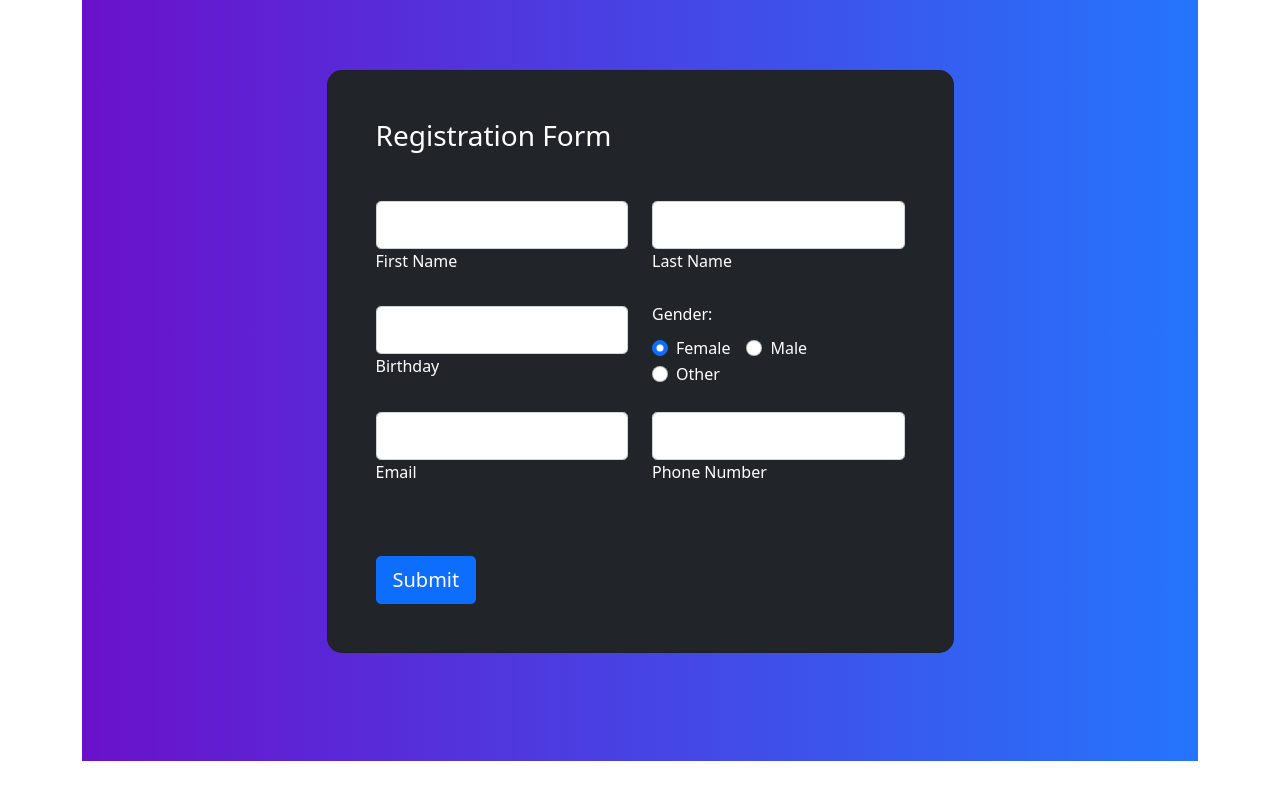
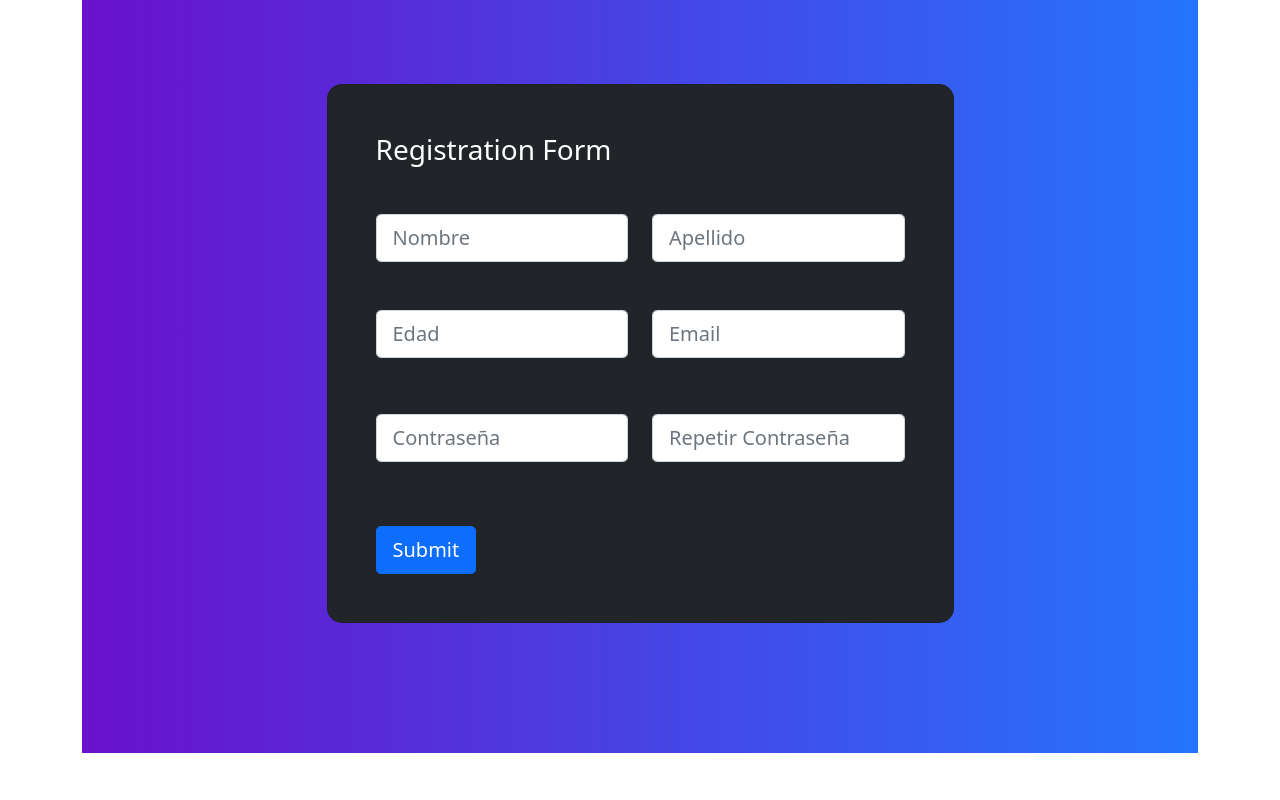
Before and after one commit to delvalj/ProyectoFinal-DelVal, a Vue app: page / in a window 1280 px wide. Shown: the part 936-1736 px from the top of the page. Built offline with nearby package versions, Linux system fonts and the light colour scheme.

Commit message:
validaciones register.vue con vuelidate

```diff
--- a/package.json
+++ b/package.json
@@ -12,7 +12,9 @@
     "bootstrap": "^5.1.3",
     "bootstrap-vue": "^2.21.2",
     "core-js": "^3.6.5",
-    "vue": "^2.6.14"
+    "vue": "^2.6.14",
+    "vuelidate": "^0.7.0"
+
   },
   "devDependencies": {
     "@vue/cli-plugin-babel": "~4.5.15",
--- a/src/components/Login.vue
+++ b/src/components/Login.vue
@@ -11,15 +11,41 @@
                 <h2 class="fw-bold mb-2 text-uppercase">Login</h2>
                 <p class="text-white-50 mb-5">Please enter your login and password!</p>
 
-                <div class="form-outline form-white mb-4">
-                  <input type="email" id="typeEmailX" class="form-control form-control-lg" />
-                  <label class="form-label" for="typeEmailX">Email</label>
-                </div>
+                <b-form @submit.stop.prevent="onSubmit">
+                  <b-form-group id="example-input-group-1" label="Email" label-for="example-input-1">
 
-                <div class="form-outline form-white mb-4">
-                  <input type="password" id="typePasswordX" class="form-control form-control-lg" />
-                  <label class="form-label" for="typePasswordX">Password</label>
-                </div>
+                    <b-form-input class="form-control form-white mb-4 form-control-lg "
+                                  placeholder="Email"
+                                  id="email"
+                                  name="email"
+                                  v-model="$v.form.email.$model"
+                                  :state="validateEmail('email')"
+                                 >
+<!--                      <input type="email" id="typeEmailX" class="form-control form-control-lg"/>-->
+<!--                      <label class="form-label" for="typeEmailX">Email</label>-->
+                    </b-form-input>
+
+                    <b-form-invalid-feedback
+                        id="input-1-live-feedback"
+                    > Ingrese un Email con el formato (yyy@yy.co)
+                    </b-form-invalid-feedback>
+
+
+
+
+
+
+<!--                    <b-button type="submit" variant="primary">Login</b-button>-->
+
+
+                    <div class="form-outline form-white mb-4">
+                      <input type="password" id="typePasswordX" class="form-control form-control-lg"/>
+                      <label class="form-label" for="typePasswordX">Password</label>
+                    </div>
+
+
+                  </b-form-group>
+                </b-form>
 
                 <p class="small mb-5 pb-lg-2"><a class="text-white-50" href="#!">Forgot password?</a></p>
 
@@ -43,13 +69,60 @@
       </div>
     </div>
   </section>
+
+
 </template>
 
 <script>
+import {validationMixin} from "vuelidate";
+import {required, minLength, email} from "vuelidate/lib/validators";
+
 export default {
-  name: "Login"
-}
+  name: "Login",
+  mixins: [validationMixin],
+  data() {
+    return {
+      form: {
+        name: null,
+        email: null
+      }
+    };
+  },
+  validations: {
+    form: {
+      name: {
+        required,
+        minLength: minLength(3)
+      },
+      email: {
+        required,
+        minLength: minLength(3),
+        email
+      },
+    }
+  },
+  methods: {
+    validateState(name) {
+      const {$dirty, $error} = this.$v.form[name];
+      return $dirty ? !$error : null;
+    },
+    validateEmail(email) {
+      const {$dirty, $error} = this.$v.form[email];
+      return $dirty ? !$error : null;
+    },
+
+
+    onSubmit() {
+      this.$v.form.$touch();
+      if (this.$v.form.$anyError) {
+        return;
+      }
+      alert("Form submitted!");
+    }
+  }
+};
 </script>
+
 
 <style scoped>
 .gradient-custom {
--- a/src/components/Register.vue
+++ b/src/components/Register.vue
@@ -1,109 +1,110 @@
 <template>
   <section class="vh-100 gradient-custom">
+
     <div class="container py-5 h-100">
       <div class="row justify-content-center align-items-center h-100">
         <div class="col-12 col-lg-9 col-xl-7">
-<!--          <div class="card shadow-2-strong card-registration" style="border-radius: 15px;">-->
-            <div class="card bg-dark text-white shadow-2-strong card-registration" style="border-radius: 15px;">
+          <!--          <div class="card shadow-2-strong card-registration" style="border-radius: 15px;">-->
+          <div class="card bg-dark text-white shadow-2-strong card-registration" style="border-radius: 15px;">
 
             <div class="card-body p-4 p-md-5">
               <h3 class="mb-4 pb-2 pb-md-0 mb-md-5">Registration Form</h3>
-              <form>
+
+              <form @submit.prevent="handleSubmit">
 
                 <div class="row">
                   <div class="col-md-6 mb-4">
+                    <div class="form-group">
+                      <input type="text"
+                             placeholder="Nombre"
+                             v-model="user.firstName"
+                             id="firstName"
+                             name="firstName"
+                             class="form-control form-control-lg "
+                             :class="{ 'is-invalid': submitted && $v.user.firstName.$error }"/>
+                      <div v-if="submitted && !$v.user.firstName.required" class="invalid-feedback"> Nombre Incompleto
+                      </div>
+                    </div>
+                  </div>
 
-                    <div class="form-outline">
-                      <input type="text" id="firstName" class="form-control form-control-lg p-1" />
-                      <label class="form-label" for="firstName">First Name</label>
+                  <div class="col-md-6 mb-4">
+                    <div class="form-group">
+                      <input type="text"
+                             placeholder="Apellido"
+                             v-model="user.lastName"
+                             id="lastName" name="lastName"
+                             class="form-control  form-control-lg"
+                             :class="{ 'is-invalid': submitted && $v.user.lastName.$error }"/>
+                      <div v-if="submitted && !$v.user.lastName.required" class="invalid-feedback">Apellido Incompleto
+                      </div>
                     </div>
-
-                  </div>
-                  <div class="col-md-6 mb-4">
-
-                    <div class="form-outline">
-                      <input type="text" id="lastName" class="form-control form-control-lg" />
-                      <label class="form-label" for="lastName">Last Name</label>
-                    </div>
-
                   </div>
                 </div>
 
                 <div class="row">
-                  <div class="col-md-6 mb-4 d-flex align-items-center">
 
-                    <div class="form-outline datepicker w-100">
-                      <input
-                          type="text"
-                          class="form-control form-control-lg"
-                          id="birthdayDate"
-                      />
-                      <label for="birthdayDate" class="form-label">Birthday</label>
+                  <div class="col-md-6 mb-4 mt-4 ">
+                    <div class="form-group">
+                      <input type="Number"
+                             placeholder="Edad"
+                             v-model="user.birthday"
+                             id="birthday" name="birthday"
+                             class="form-control  form-control-lg"
+                             :class="{ 'is-invalid': submitted && $v.user.birthday.$error }"/>
+                      <div v-if="submitted && !$v.user.birthday.required" class="invalid-feedback">Edad Incompleta</div>
                     </div>
+                  </div>
 
-                  </div>
-                  <div class="col-md-6 mb-4">
-
-                    <h6 class="mb-2 pb-1">Gender: </h6>
-
-                    <div class="form-check form-check-inline">
-                      <input
-                          class="form-check-input"
-                          type="radio"
-                          name="inlineRadioOptions"
-                          id="femaleGender"
-                          value="option1"
-                          checked
-                      />
-                      <label class="form-check-label" for="femaleGender">Female</label>
+                  <div class="col-md-6 mb-4 mt-4 pb-2">
+                    <div class="form-group">
+                      <input type="email"
+                             placeholder="Email"
+                             v-model="user.email"
+                             id="email" name="email"
+                             class="form-control form-control-lg"
+                             :class="{ 'is-invalid': submitted && $v.user.email.$error }"/>
+                      <div v-if="submitted && $v.user.email.$error" class="invalid-feedback">
+                        <span v-if="!$v.user.email.required">Email Incompleto</span>
+                        <span v-if="!$v.user.email.email">Email is invalid</span>
+                      </div>
                     </div>
-
-                    <div class="form-check form-check-inline">
-                      <input
-                          class="form-check-input"
-                          type="radio"
-                          name="inlineRadioOptions"
-                          id="maleGender"
-                          value="option2"
-                      />
-                      <label class="form-check-label" for="maleGender">Male</label>
-                    </div>
-
-                    <div class="form-check form-check-inline">
-                      <input
-                          class="form-check-input"
-                          type="radio"
-                          name="inlineRadioOptions"
-                          id="otherGender"
-                          value="option3"
-                      />
-                      <label class="form-check-label" for="otherGender">Other</label>
-                    </div>
-
                   </div>
                 </div>
 
+
                 <div class="row">
-                  <div class="col-md-6 mb-4 pb-2">
 
-                    <div class="form-outline">
-                      <input type="email" id="emailAddress" class="form-control form-control-lg" />
-                      <label class="form-label" for="emailAddress">Email</label>
+                  <div class="form-group col-md-6 mb-4 mt-4 pb-2">
+                    <input type="password"
+                           v-model="user.password"
+                           placeholder="Contraseña"
+                           id="password" name="password"
+                           class="form-control form-control-lg"
+                           :class="{ 'is-invalid': submitted && $v.user.password.$error }"/>
+                    <div v-if="submitted && $v.user.password.$error" class="invalid-feedback">
+                      <span v-if="!$v.user.password.required">Completar Contraseña</span>
+                      <span v-if="!$v.user.password.minLength">La contraseña debe tener al menos 6 caracteres.</span>
                     </div>
+                  </div>
 
+                  <div class="form-group col-md-6 mb-4 mt-4 pb-2">
+                    <input type="password"
+                           v-model="user.confirmPassword"
+                           placeholder="Repetir Contraseña"
+                           id="confirmPassword"
+                           name="confirmPassword"
+                           class="form-control form-control-lg"
+                           :class="{ 'is-invalid': submitted && $v.user.confirmPassword.$error }"/>
+                    <div v-if="submitted && $v.user.confirmPassword.$error" class="invalid-feedback">
+                      <span v-if="!$v.user.confirmPassword.required">Completar Repetir contraseña</span>
+                      <span v-else-if="!$v.user.confirmPassword.sameAsPassword">Las contraseñas deben coincidir!</span>
+                    </div>
                   </div>
-                  <div class="col-md-6 mb-4 pb-2">
 
-                    <div class="form-outline">
-                      <input type="tel" id="phoneNumber" class="form-control form-control-lg" />
-                      <label class="form-label" for="phoneNumber">Phone Number</label>
-                    </div>
-
-                  </div>
                 </div>
 
                 <div class="mt-4 pt-2">
-                  <input class="btn btn-primary btn-lg" type="submit" value="Submit" />
+                  <input class="btn btn-primary btn-lg" type="submit" value="Submit"/>
                 </div>
 
               </form>
@@ -116,9 +117,47 @@
 </template>
 
 <script>
+import {required, email, minLength, sameAs} from "vuelidate/lib/validators";
+
 export default {
-name: "Register"
-}
+  name: "Register",
+  data() {
+    return {
+      user: {
+        firstName: "",
+        lastName: "",
+        email: "",
+        password: "",
+        confirmPassword: "",
+        birthday: ""
+      },
+      submitted: false
+    };
+  },
+  validations: {
+    user: {
+      firstName: {required},
+      lastName: {required},
+      email: {required, email},
+      password: {required, minLength: minLength(6)},
+      confirmPassword: {required, sameAsPassword: sameAs('password')},
+      birthday: {required}
+    }
+  },
+  methods: {
+    handleSubmit() {
+      this.submitted = true;
+
+      // stop here if form is invalid
+      this.$v.$touch();
+      if (this.$v.$invalid) {
+        return;
+      }
+
+      alert("SUCCESS!! :-)\n\n" + JSON.stringify(this.user));
+    }
+  }
+};
 </script>
 
 <style scoped>
@@ -139,6 +178,7 @@ name: "Register"
   padding-left: .75em;
   padding-right: .75em;
 }
+
 .card-registration .select-arrow {
   top: 13px;
 }
--- a/src/main.js
+++ b/src/main.js
@@ -1,5 +1,6 @@
 import Vue from 'vue'
 import App from './App.vue'
+import Vuelidate from 'vuelidate';
 
 // Import Bootstrap
 import {BootstrapVue, IconsPlugin} from 'bootstrap-vue'
@@ -15,6 +16,9 @@ Vue.use(BootstrapVue)
 // Optionally install the BootstrapVue icon components plugin
 Vue.use(IconsPlugin)
 
+Vue.use(Vuelidate);
+
+
 new Vue({
     render: h => h(App),
 }).$mount('#app');
```
Also changed, not shown: 1 other file (tests, documents, lock files or other folders).
